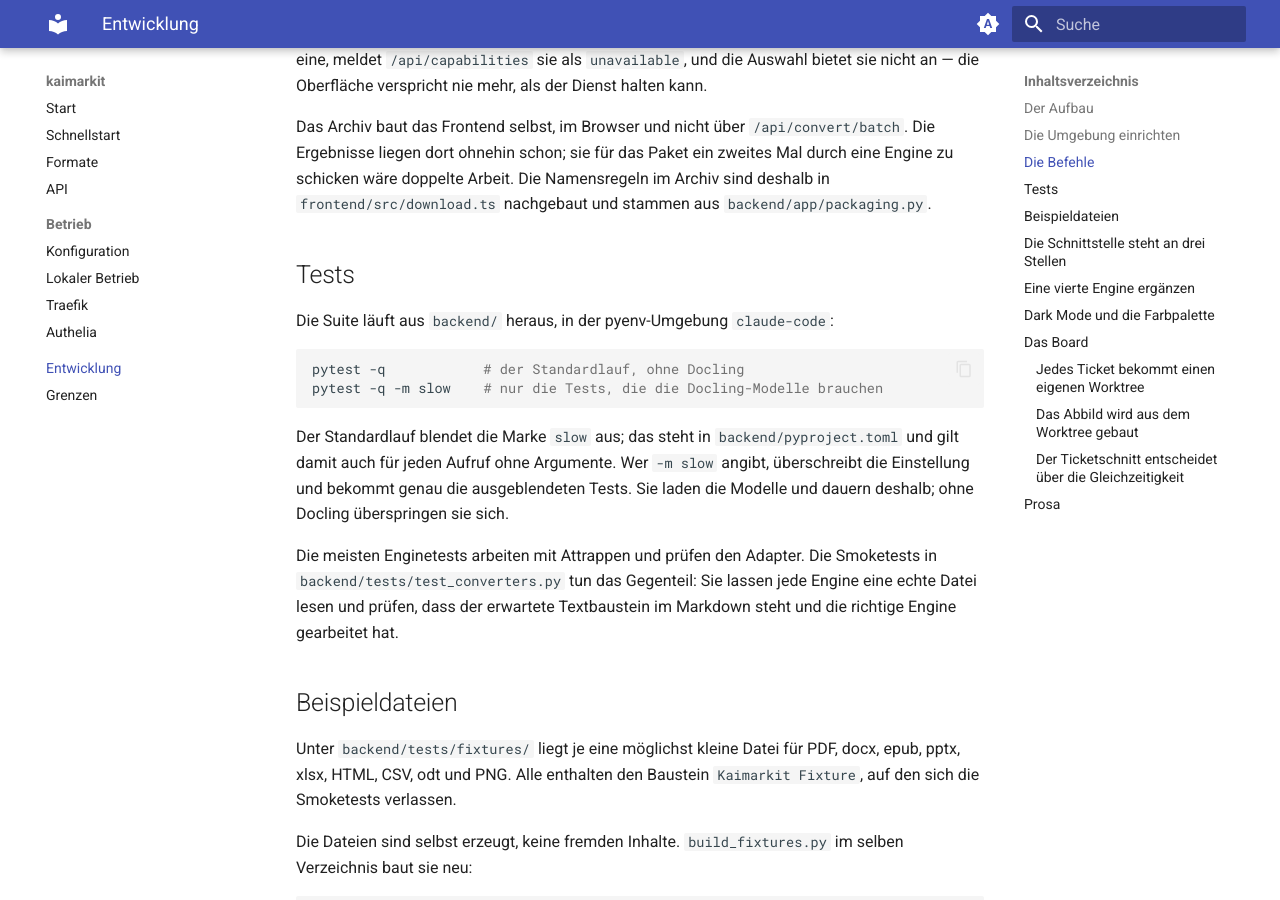
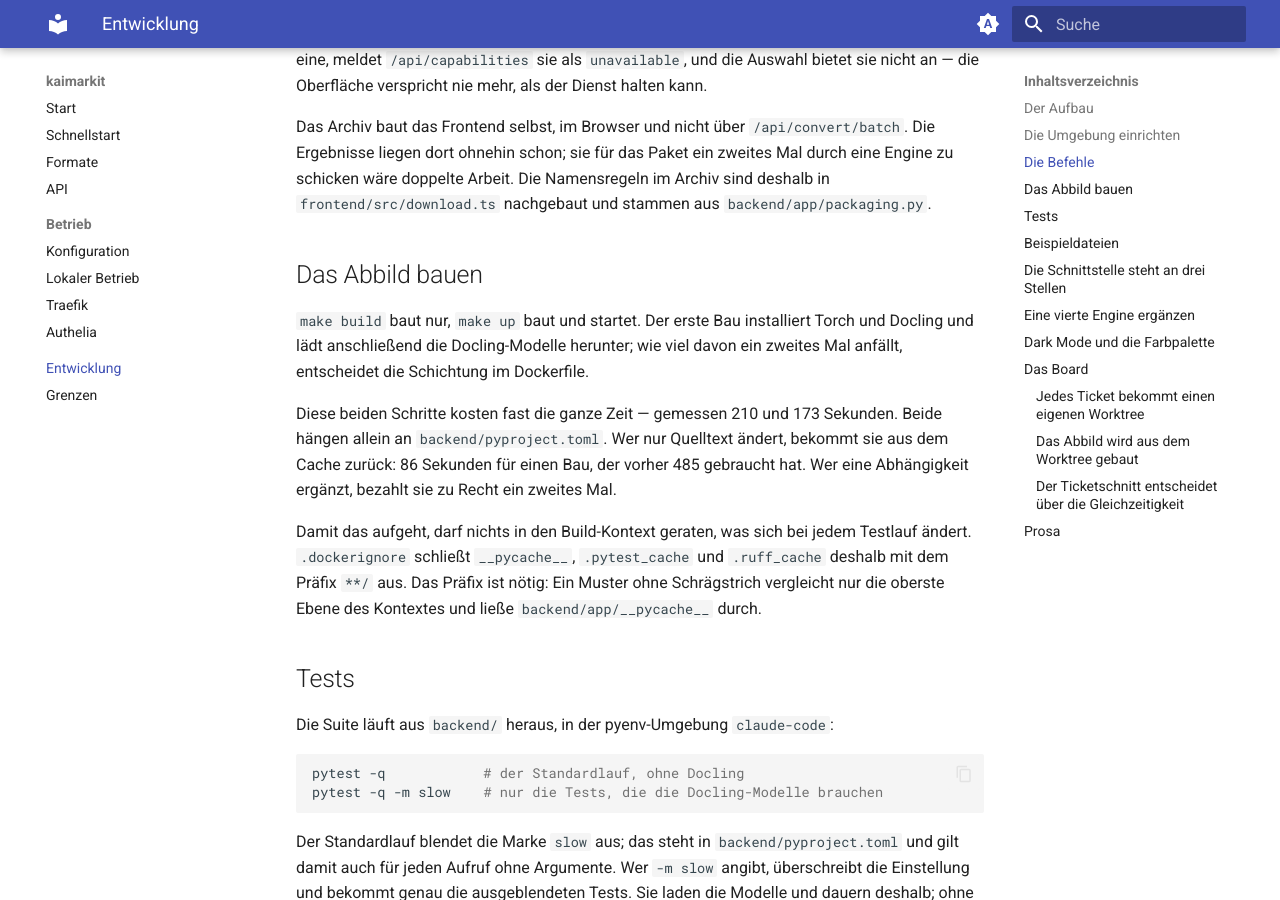
Before and after one commit to 0x2e6b6169/kaimarkit, an MkDocs documentation site: the page built from docs/entwicklung.md, in a window 1280 px wide and 900 px high, scrolled down 1638 px. Built offline with MkDocs 1.6.1 and Material for MkDocs 9.7.7, drawn with Linux system fonts in a browser that asks for light colours; the version menu is left out.

Commit message:
perf(docker): keep the dependency and model layers off the source
The builder stage copied all of backend/ before pip install, so any change
under backend/ discarded the torch and docling install; the models stage
inherited that miss through FROM builder.

Two causes, two changes:

- Split the stage. "deps" installs project.dependencies read from
  pyproject.toml, "builder" adds the application with --no-deps, and
  "models" now derives from deps instead of builder.
- .dockerignore matched only the top level of the context, so
  backend/app/__pycache__, backend/.pytest_cache and backend/.ruff_cache
  went into it. Every test run rewrote them and invalidated COPY backend/
  even when no source had changed. The artefact patterns now carry **/.

Measured on the same source-only change: 485 s before, 86 s after, with
pip install and the model download reported CACHED. A change to
backend/pyproject.toml still rebuilds both stages, 482 s.

```diff
--- a/docs/entwicklung.md
+++ b/docs/entwicklung.md
@@ -69,6 +69,23 @@ Das Archiv baut das Frontend selbst, im Browser und nicht über
 ein zweites Mal durch eine Engine zu schicken wäre doppelte Arbeit. Die Namensregeln
 im Archiv sind deshalb in `frontend/src/download.ts` nachgebaut und stammen aus
 `backend/app/packaging.py`.
+
+## Das Abbild bauen
+
+`make build` baut nur, `make up` baut und startet. Der erste Bau installiert Torch
+und Docling und lädt anschließend die Docling-Modelle herunter; wie viel davon ein
+zweites Mal anfällt, entscheidet die Schichtung im Dockerfile.
+
+Diese beiden Schritte kosten fast die ganze Zeit — gemessen 210 und 173 Sekunden.
+Beide hängen allein an `backend/pyproject.toml`. Wer nur Quelltext ändert, bekommt
+sie aus dem Cache zurück: 86 Sekunden für einen Bau, der vorher 485 gebraucht hat.
+Wer eine Abhängigkeit ergänzt, bezahlt sie zu Recht ein zweites Mal.
+
+Damit das aufgeht, darf nichts in den Build-Kontext geraten, was sich bei jedem
+Testlauf ändert. `.dockerignore` schließt `__pycache__`, `.pytest_cache` und
+`.ruff_cache` deshalb mit dem Präfix `**/` aus. Das Präfix ist nötig: Ein Muster
+ohne Schrägstrich vergleicht nur die oberste Ebene des Kontextes und ließe
+`backend/app/__pycache__` durch.
 
 ## Tests
 
```
Also changed, not shown: 2 other files.
